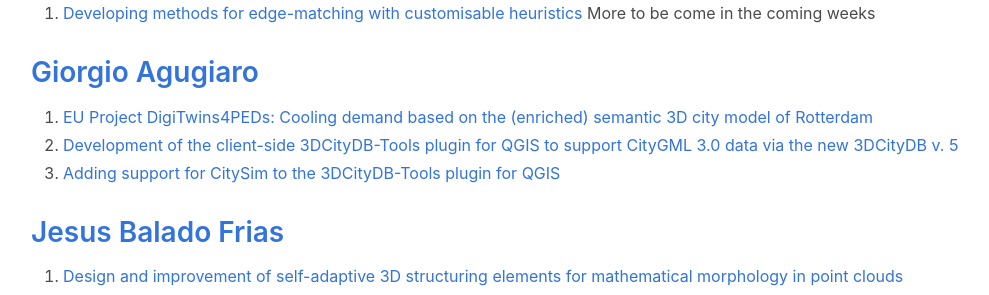
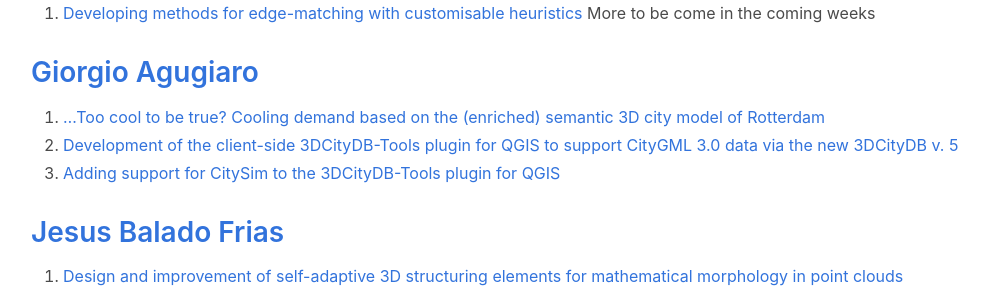
Before and after one commit to tudelft3d/geo2020, a Jekyll site: the page built from potentialtopics/index.md, in a window 1280 px wide and 900 px high, scrolled down 987 px. Shown: the part 153-448 px from the top of the window, without its empty margins (33-1022 px from the left). Built offline with Jekyll 4.4.1, drawn with Linux system fonts in a browser that asks for light colours; nearby versions of some CDN libraries.

Commit message:
Update index.md

```diff
--- a/potentialtopics/index.md
+++ b/potentialtopics/index.md
@@ -34,8 +34,8 @@
 More to be come in the coming weeks
 
 ## [Giorgio Agugiaro](https://3d.bk.tudelft.nl/gagugiaro/)
- 1. [EU Project DigiTwins4PEDs: Cooling demand based on the (enriched) semantic 3D city model of Rotterdam](https://3d.bk.tudelft.nl/education/msctopics/#heating-energy-demand-of-the-dutch-building-stock-with-the-help-of-the-3d-bag-20)
- 2. [Development of the client-side 3DCityDB-Tools plugin for QGIS to support CityGML 3.0 data via the new 3DCityDB v. 5](https://3d.bk.tudelft.nl/education/msctopics/#adding-support-for-citygml-30-to-the-3dcitydb-tools-plugin-for-qgis)
+ 1. [...Too cool to be true? Cooling demand based on the (enriched) semantic 3D city model of Rotterdam](https://3d.bk.tudelft.nl/education/msctopics/#too-cool-to-be-true-cooling-demand-based-on-the-enriched-semantic-3d-city-model-of-rotterdam)
+ 2. [Development of the client-side 3DCityDB-Tools plugin for QGIS to support CityGML 3.0 data via the new 3DCityDB v. 5](https://3d.bk.tudelft.nl/education/msctopics/#development-of-the-client-side-part-of-the-3dcitydb-tools-plugin-for-qgis-to-support-citygml-30-data)
  3. [Adding support for CitySim to the 3DCityDB-Tools plugin for QGIS](https://3d.bk.tudelft.nl/education/msctopics/#adding-support-for-citysim-to-the-3dcitydb-tools-plugin-for-qgis)
 
 
```
